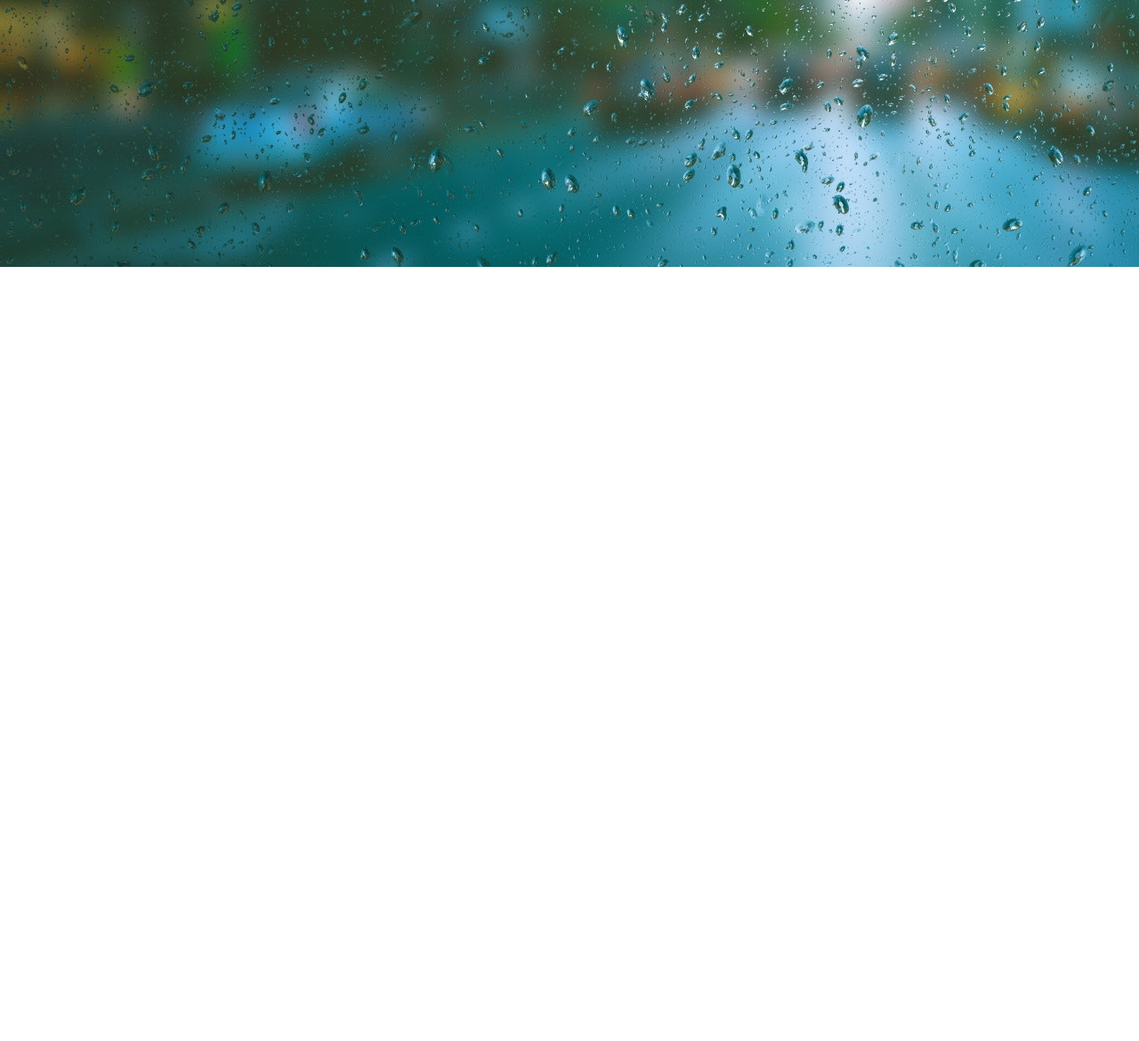
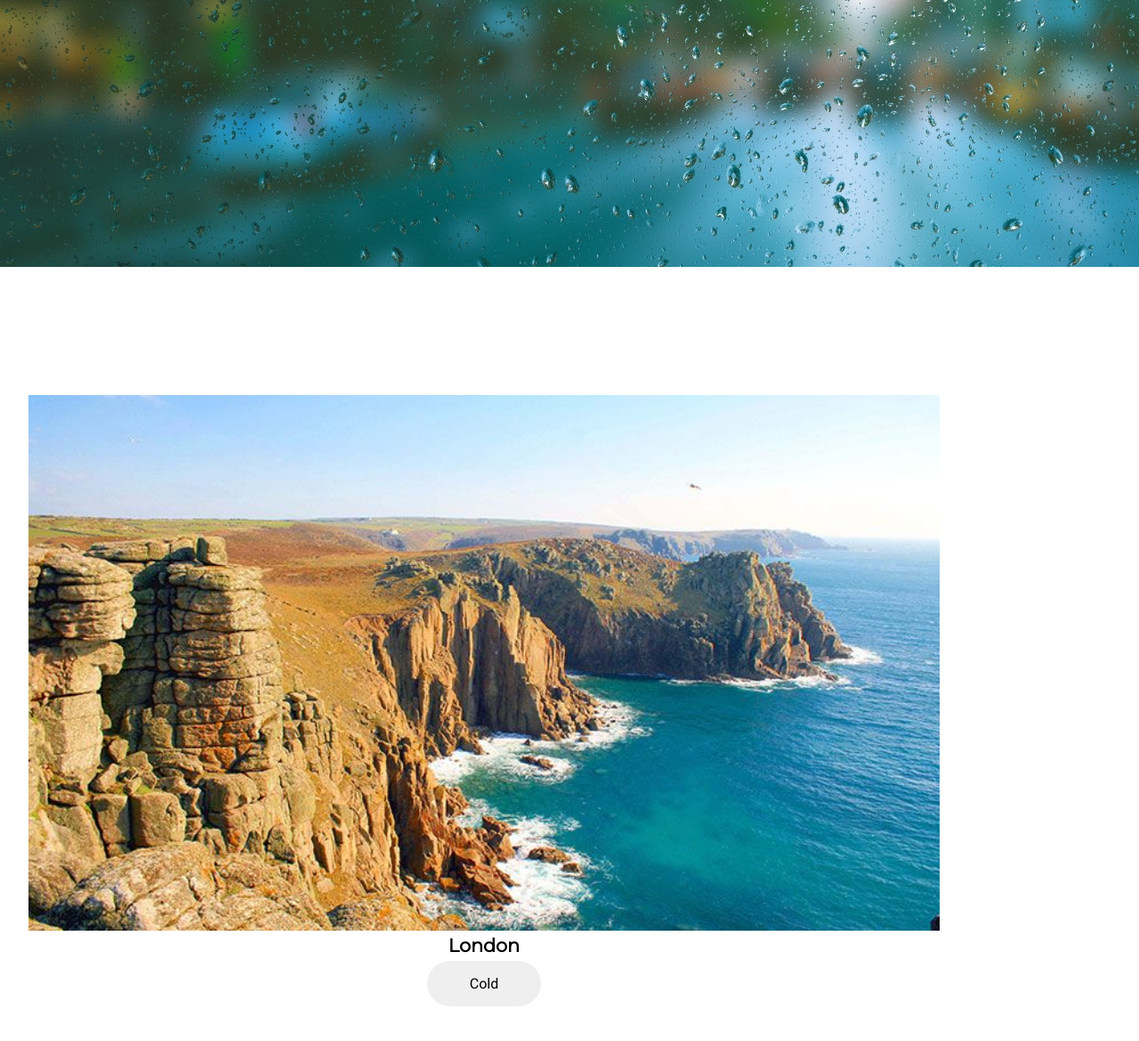
Before and after one commit to poppy-allen/blog-website, a plain HTML site: page index.html in a window 1280 px wide. Shown: the part 660-1830 px from the top of the page at 89% size. Before the commit the page ends 960 px from the top, so only its background shows below. Drawn offline with Linux system fonts and the light colour scheme; files whose address does not match are found by name.

Commit message:
Added owl.carousel

```diff
--- /dev/null
+++ b/css/owl.theme.default.min.css
@@ -0,0 +1,6 @@
+/**
+ * Owl Carousel v2.3.4
+ * Copyright 2013-2018 David Deutsch
+ * Licensed under: SEE LICENSE IN https://github.com/OwlCarousel2/OwlCarousel2/blob/master/LICENSE
+ */
+.owl-theme .owl-dots,.owl-theme .owl-nav{text-align:center;-webkit-tap-highlight-color:transparent}.owl-theme .owl-nav{margin-top:10px}.owl-theme .owl-nav [class*=owl-]{color:#FFF;font-size:14px;margin:5px;padding:4px 7px;background:#D6D6D6;display:inline-block;cursor:pointer;border-radius:3px}.owl-theme .owl-nav [class*=owl-]:hover{background:#869791;color:#FFF;text-decoration:none}.owl-theme .owl-nav .disabled{opacity:.5;cursor:default}.owl-theme .owl-nav.disabled+.owl-dots{margin-top:10px}.owl-theme .owl-dots .owl-dot{display:inline-block;zoom:1}.owl-theme .owl-dots .owl-dot span{width:10px;height:10px;margin:5px 7px;background:#D6D6D6;display:block;-webkit-backface-visibility:visible;transition:opacity .2s ease;border-radius:30px}.owl-theme .owl-dots .owl-dot.active span,.owl-theme .owl-dots .owl-dot:hover span{background:#869791}
--- a/css/style.css
+++ b/css/style.css
@@ -157,6 +157,27 @@ main .title .btn:hover {
   transition: 0.5s ease-in-out;
 }
 
+main.blog {
+  background: url(/images/carousel-image1.jpeg);
+  background-repeat: no-repeat;
+  background-position: right;
+  height: 100vh;
+  width: 100%;
+}
+
+main .blog .blog-post {
+  padding-top: 6rem;
+}
+
+main .blog-post .blog-content {
+  display: flex;
+  flex-direction: column;
+  text-align: center;
+  width: 80%;
+  margin: 3rem 2rem;
+  box-shadow: 0 15px 20px rgba(0, 0, 0, 0, 2);
+}
+
 /*--responsive design--*/
 @media only screen and (max-width: 750px) {
   .nav .nav-menu,
--- a/index.html
+++ b/index.html
@@ -13,6 +13,8 @@
       href="https://fonts.googleapis.com/css2?family=Montserrat&family=Roboto&family=Roboto+Slab&display=swap"
       rel="stylesheet"
     />
+    <link rel="stylesheet" href="./css/owl.carousel.min.css" />
+    <link rel="stylesheet" href="./css/owl.theme.default.min.css" />
   </head>
   <body>
     <!--navigation-->
@@ -60,9 +62,26 @@
           <button class="btn">Explore</button>
         </div>
       </section>
+
+      <section>
+        <div class="blog">
+          <div class="container">
+            <div class="carousel carousel-owl-theme blog-post">
+              <div class="blog-content">
+                <img src="./images/carousel-image1.jpeg" alt="#" />
+                <div class="blog-title">
+                  <h3>London</h3>
+                  <button class="btn btn-blog">Cold</button>
+                </div>
+              </div>
+            </div>
+          </div>
+        </div>
+      </section>
     </main>
 
     <script src="js/jquery.3.6.0.js"></script>
+    <script src="./js/owl.carousel.min.js"></script>
     <script src="js/index.js"></script>
   </body>
 </html>
--- a/js/index.js
+++ b/js/index.js
@@ -6,4 +6,6 @@ $(document).ready(function () {
     $toggleMenu.click(function () {
         $nav.toggleClass('collapse');
     })
+    $('.carousel').carousel();
+
 });
```
Also changed, not shown: css/owl.carousel.min.css (added), images/carousel-image1.jpeg (added), js/owl.carousel.min.js (added), 3 other files.
